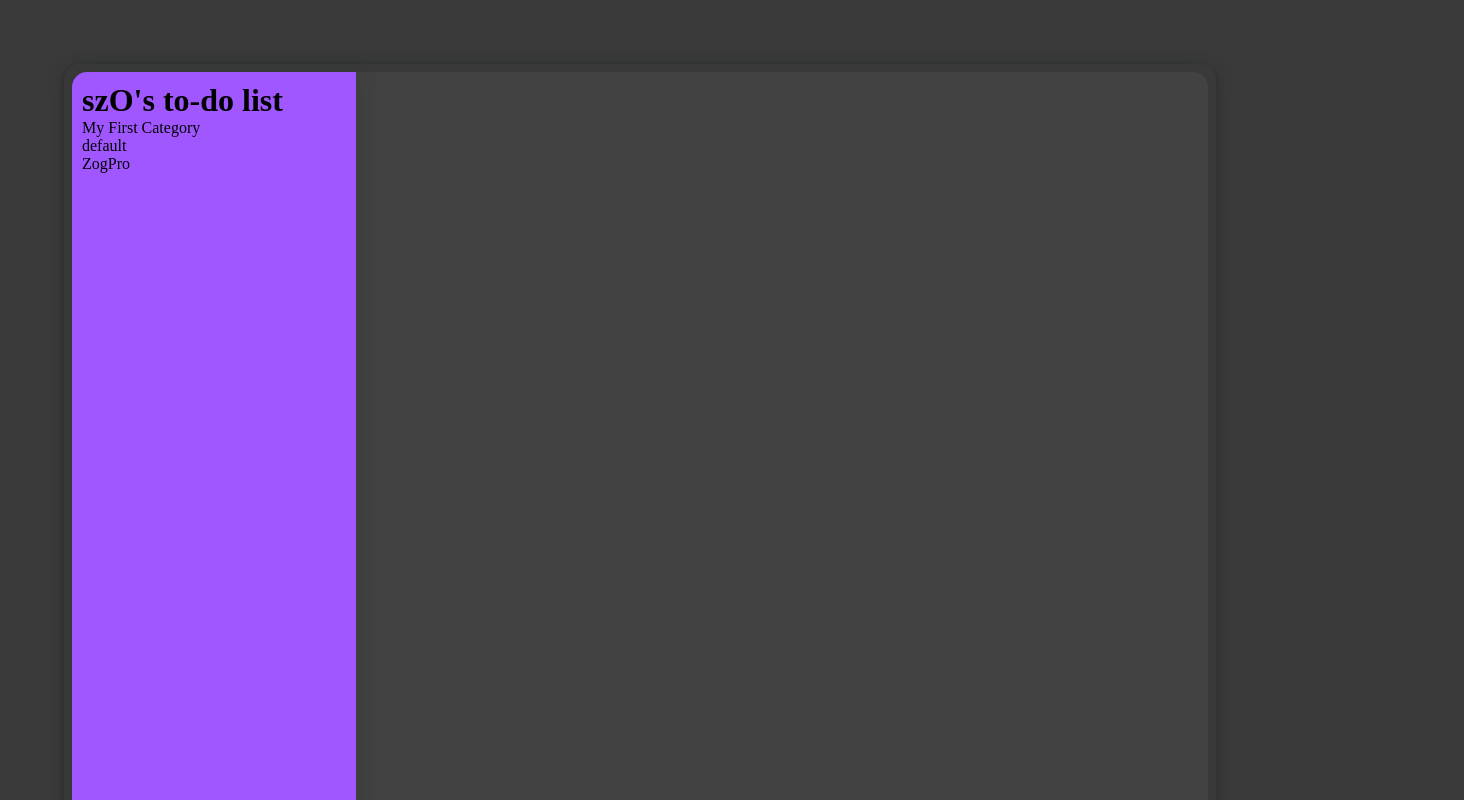
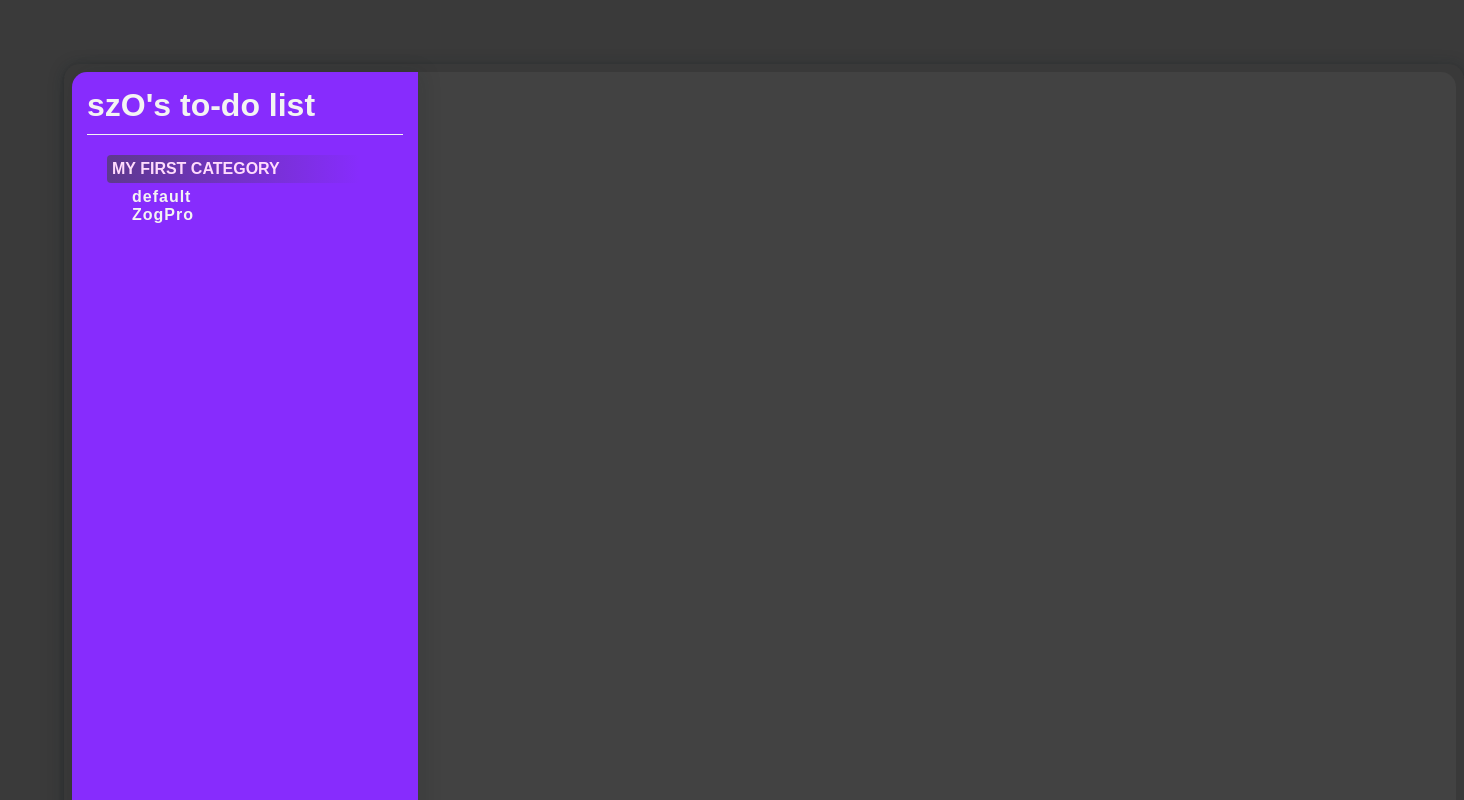
Before and after one commit to studentszO/todo-list, a website built with webpack: page src/index.html in a window 1280 px wide. Shown: the top 800 px of the page, 1464 px wide, since content can reach past the window. Built offline with nearby package versions, Linux system fonts and the light colour scheme.

Commit message:
Added style for the navigation in the sidebar

```diff
--- a/src/style.css
+++ b/src/style.css
@@ -1,9 +1,13 @@
 :root {
     --avatar-shadow: rgba(0, 0, 0, 0.12) 0px 1px 3px, rgba(0, 0, 0, 0.24) 0px 1px 2px;
     --avatar-border: 2px rgb(230, 230, 230) solid;
-    --clr-main: rgb(160, 87, 255);
+    --clr-main: rgb(135, 44, 253);
     --clr-sub: rgb(66, 66, 66);
+    --clr-submain: rgb(255, 219, 253);
+    --clr-navbar: #f3F3F3;
+    font-family: sans-serif;
 }
+
 * {
     padding: 0;
     margin: 0;
@@ -13,7 +17,6 @@
 }
 
 html {
-    display: flex;
     margin: 5%;
     background-color: #3a3a3a;
 }
@@ -23,7 +26,7 @@ body {
     box-shadow: rgba(0, 0, 0, 0.12) 0px 2px 4px 0px, rgba(14, 30, 37, 0.32) 0px 2px 16px 0px;
     border: #3b3b3b00 8px solid;
     border-radius: 15px;
-    width: 1400px;
+    width: min(1400px);
     height: 960px;
     display: grid;
     grid-auto-flow: column;
@@ -32,6 +35,7 @@ body {
 
 .main {
     background-color: var(--clr-sub);
+    padding: 15px;
     z-index: 0;
     border-radius: 0 15px 15px 0;
 }
@@ -41,5 +45,35 @@ body {
     border-radius: 15px 0 0 15px;
     box-shadow: rgba(14, 30, 37, 0.12) 5px 0px 20px 0px;
     z-index: 1;
-    padding: 10px;
+    padding: 15px;
 }
+
+h1 {
+    padding-bottom: 10px;
+    margin-bottom: 20px;
+    border-bottom: var(--clr-navbar) 1px solid;
+    color: var(--clr-navbar);
+}
+
+.projects-list > li {
+    background: linear-gradient(to right, rgba(66, 66, 66, 0.596), rgba(0, 0, 0, 0));
+    width: 80%;
+    border-radius: 4px;
+    padding: 5px;
+    margin: 5px 0px 5px 20px;
+    font-weight: 900;
+    color: var(--clr-submain);
+    text-transform: uppercase;
+}
+
+.projects-list > li + ul > li {
+    color: var(--clr-navbar);
+    font-weight: 700;
+    letter-spacing: 1px;
+    padding-left: 45px;
+}
+
+.projects-list > li + ul {
+
+    margin-bottom: 20px;
+}
```
